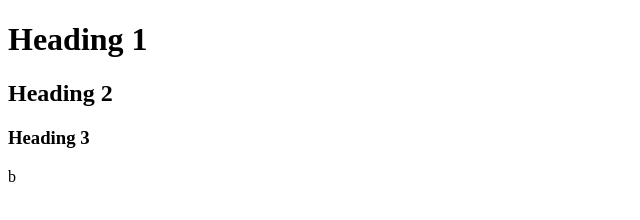
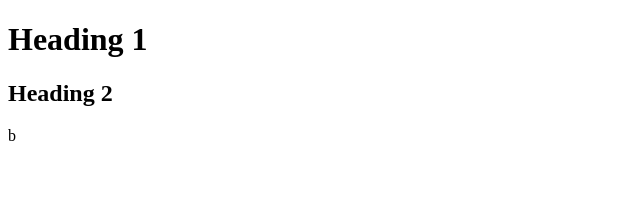
Before and after one commit to Suki1998/CodeFirstRepo, a plain HTML site: page index.html in a window 1280 px wide. Shown: the whole page, without its empty margins (0-640 px from the left). Drawn offline with Linux system fonts and the light colour scheme.

Commit message:
Revert "Adding header 3"
This reverts commit d808be50a9fec07543b12fe67e8ceaa260d3fe11.

```diff
--- a/index.html
+++ b/index.html
@@ -7,7 +7,6 @@
   <div id="myDiv">
     <h1>Heading 1</h1>
     <h2> Heading 2 </H2>
-      <h3> Heading 3 </h3>
       </div>
       </body>b
       </html>
```
